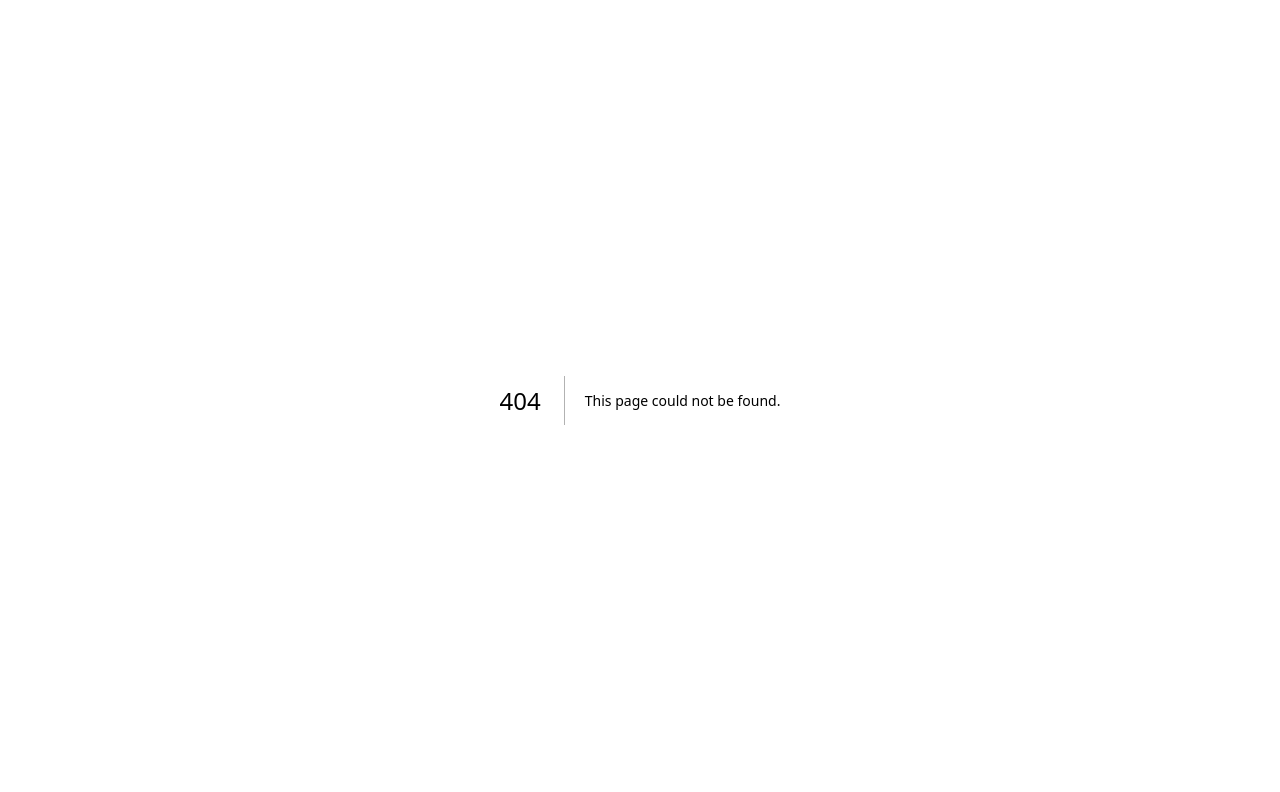
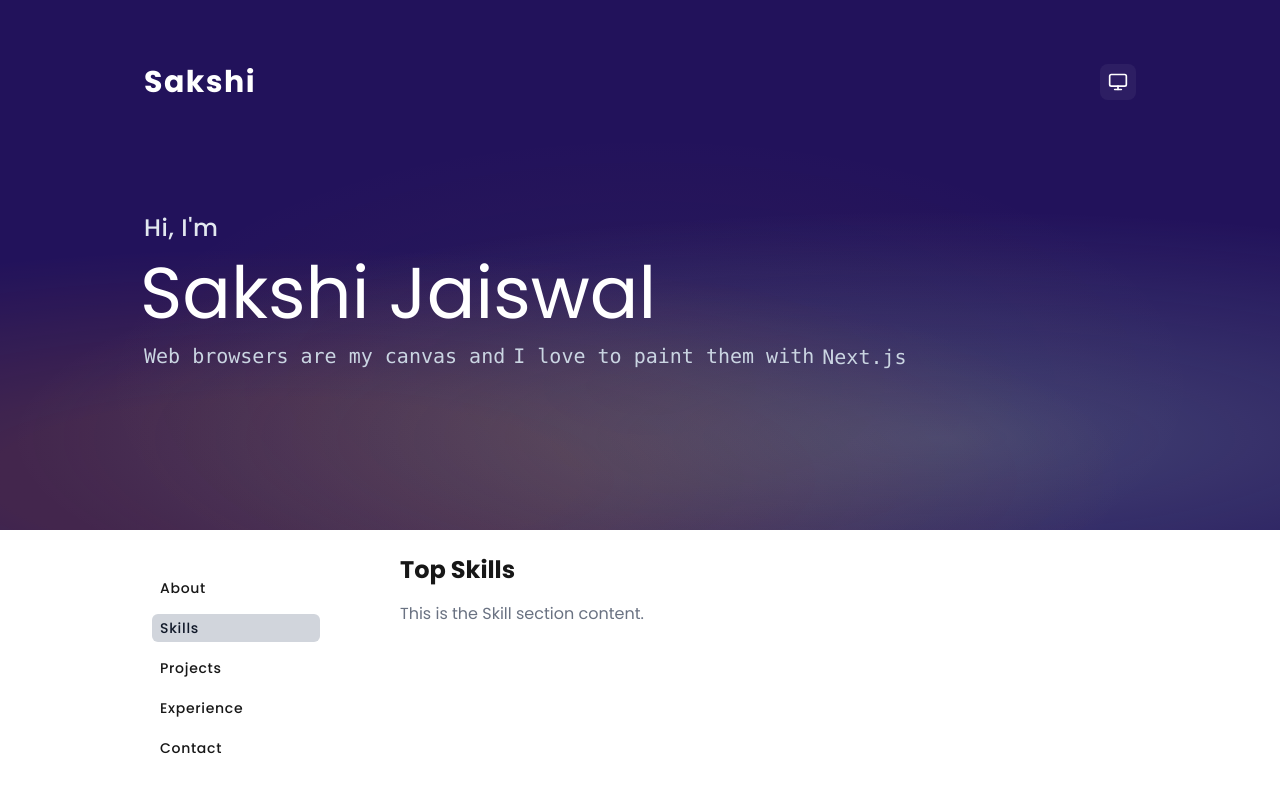
Before and after one commit to thesakshijaiswal/thesakshijaiswal.github.io, a Next.js app: page /tabs/skills in a window 1280 px wide. Before the commit this address had no page. Shown: the top 792 px of the page. Built offline with nearby package versions, Linux system fonts and the light colour scheme.

Commit message:
feat: create tab directory to add portfolio section content

```diff
--- /dev/null
+++ b/src/app/tabs/layout.tsx
@@ -0,0 +1,15 @@
+import Hero from "@/sections/Hero";
+import BaseLayout from "@/sections/BaseLayout";
+
+export default function TabsLayout({
+  children,
+}: {
+  children: React.ReactNode;
+}) {
+  return (
+    <>
+      <Hero />
+      <BaseLayout>{children}</BaseLayout>
+    </>
+  );
+}
--- /dev/null
+++ b/src/app/tabs/skills/page.tsx
@@ -0,0 +1,8 @@
+export default function SkillsPage() {
+  return (
+    <div className="p-6">
+      <h1 className="text-2xl font-bold">Top Skills</h1>
+      <p className="mt-4 text-gray-500">This is the Skill section content.</p>
+    </div>
+  );
+}
```
